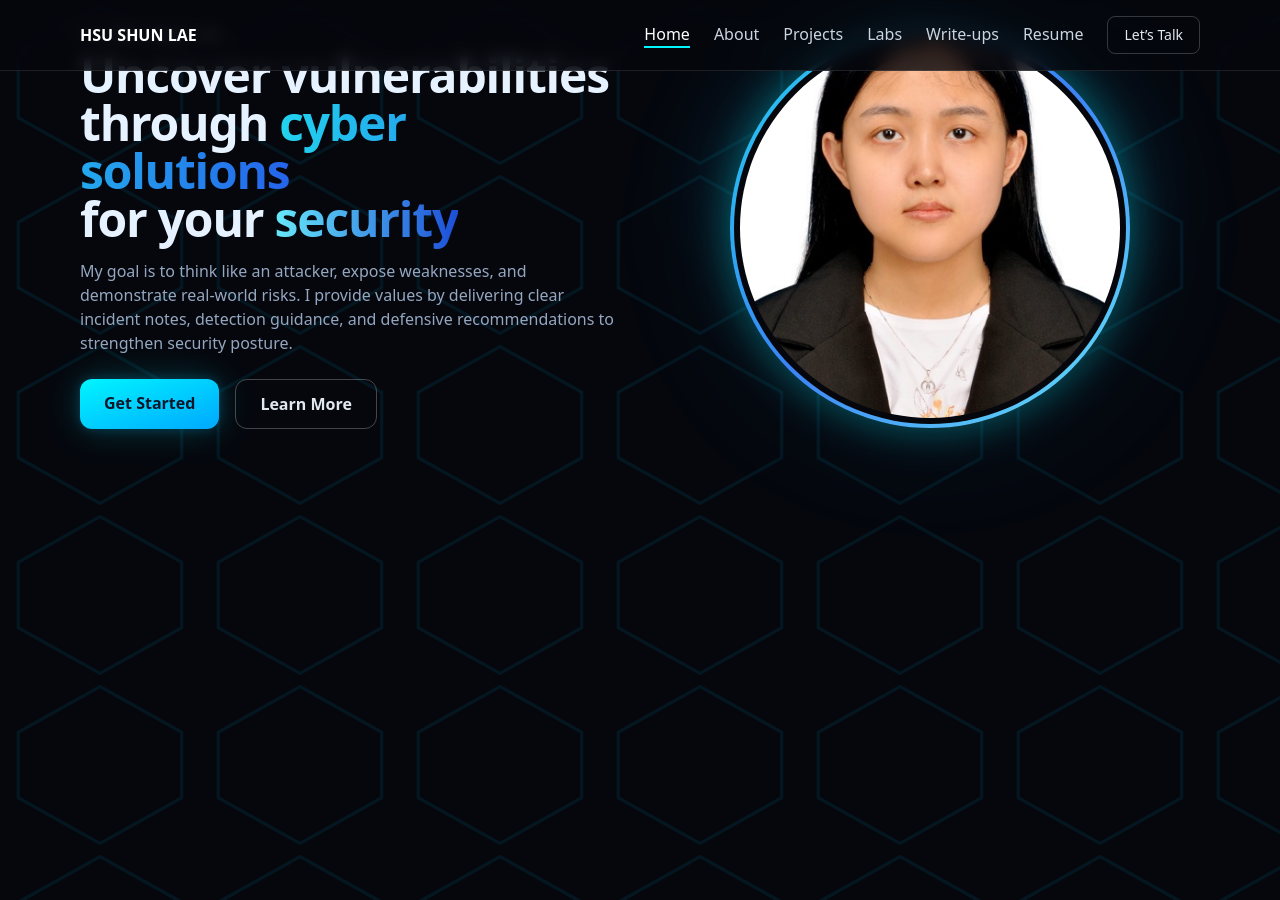
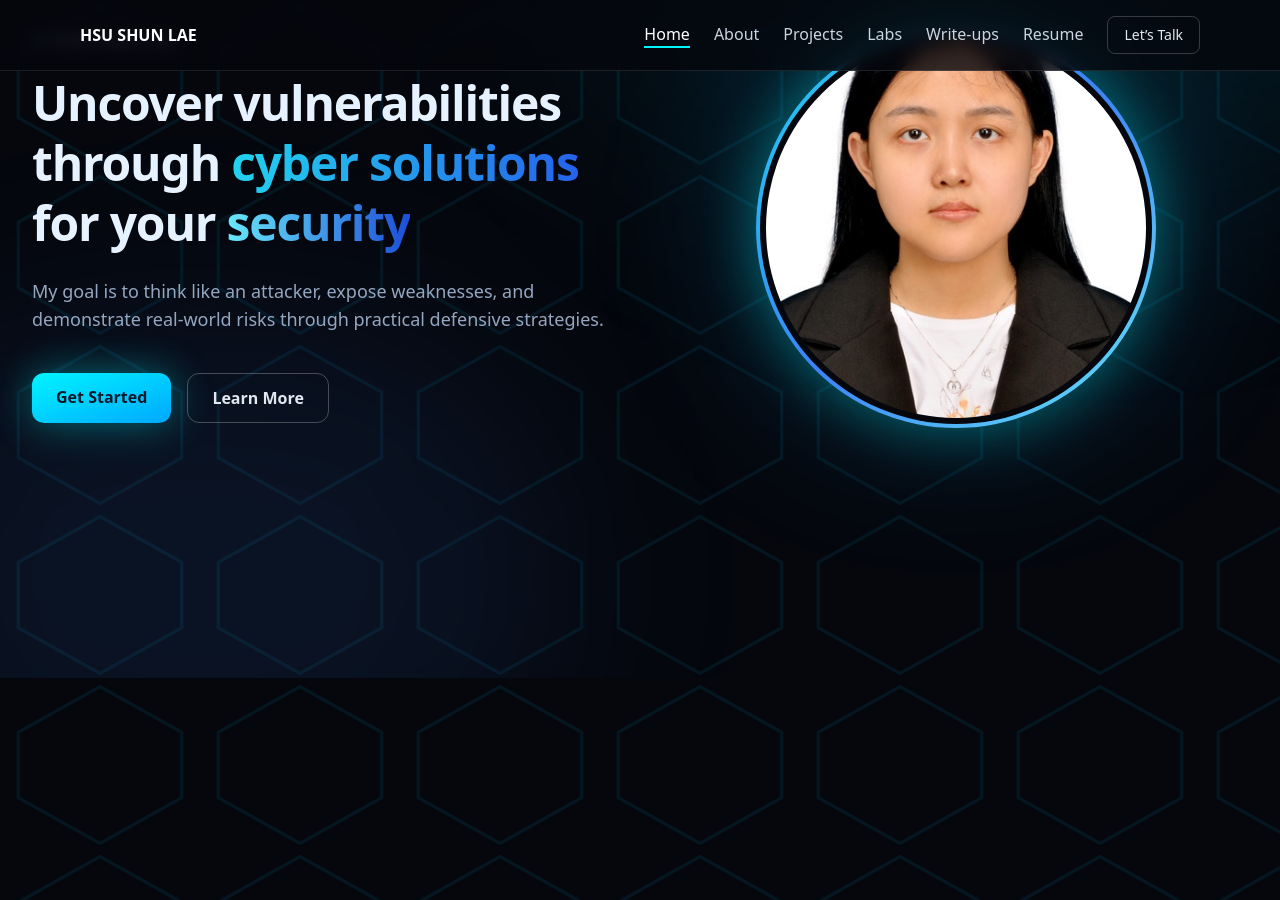
Before and after one commit to HsuShunLae/HsuShunLae.github.io, a Jekyll site: the page built from index.md, in a window 1280 px wide and 900 px high, scrolled down 342 px. Built offline with Jekyll 4.4.1, drawn with Linux system fonts in a browser that asks for light colours; nearby versions of some CDN libraries.

Commit message:
Update index.md

```diff
--- a/index.md
+++ b/index.md
@@ -83,21 +83,43 @@ title: Home
 <main class="pt-24">
 
 <!-- HERO SECTION -->
-<section id="home" class="min-h-screen flex items-center">
-  <div class="mx-auto grid w-[min(1120px,92%)] items-center gap-10 md:grid-cols-2">
+<section id="home" class="relative min-h-screen flex items-center overflow-hidden">
 
-    <div>
-      <p class="mb-2 text-xs tracking-[0.18em] uppercase text-slate-300">
+  <!-- Background glow layers -->
+  <div class="absolute inset-0 -z-10">
+    <div class="absolute w-[900px] h-[600px] bg-cyan-500/10 blur-[120px] top-[-200px] right-[-200px] rounded-full"></div>
+    <div class="absolute w-[700px] h-[500px] bg-blue-500/10 blur-[100px] bottom-[-150px] left-[-150px] rounded-full"></div>
+  </div>
+
+  <div class="mx-auto w-full max-w-[1300px] px-8 grid md:grid-cols-2 gap-12 items-center">
+
+    <!-- LEFT SIDE -->
+    <div class="space-y-6">
+
+      <p class="text-xs tracking-[0.18em] uppercase text-slate-300">
         I’m <strong>Hsu Shun Lae</strong>
       </p>
 
-      <h1 class="mb-4 text-4xl font-extrabold leading-tight tracking-tight sm:text-5xl"> Uncover vulnerabilities through <span class="text-transparent bg-clip-text bg-gradient-to-r from-cyan-400 to-blue-600"> cyber solutions </span ><br /> for your <span class="text-transparent bg-clip-text bg-gradient-to-r from-cyan-300 to-blue-700">security</span> </h1>
+      <h1 class="text-5xl font-extrabold leading-tight tracking-tight">
+        Uncover vulnerabilities through
+        <span class="text-transparent bg-clip-text bg-gradient-to-r from-cyan-400 to-blue-600">
+          cyber solutions
+        </span>
+        for your
+        <span class="text-transparent bg-clip-text bg-gradient-to-r from-cyan-300 to-blue-700">
+          security
+        </span>
+      </h1>
 
-     <p class="max-w-prose text-mute"> My goal is to think like an attacker, expose weaknesses, and demonstrate real-world risks. I provide values by delivering clear incident notes, detection guidance, and defensive recommendations to strengthen security posture. </p>
+      <p class="text-mute max-w-xl text-lg">
+        My goal is to think like an attacker, expose weaknesses,
+        and demonstrate real-world risks through practical
+        defensive strategies.
+      </p>
 
-      <div class="mt-6 flex gap-4">
+      <div class="flex gap-4 pt-4">
         <a href="#projects"
-           class="rounded-xl bg-gradient-to-br from-neonCyan to-neonBlue px-6 py-3 font-semibold text-slate-900 glow transition hover:-translate-y-1">
+           class="rounded-xl bg-gradient-to-br from-neonCyan to-neonBlue px-6 py-3 font-semibold text-slate-900 shadow-[0_0_40px_rgba(0,245,255,0.4)] transition hover:-translate-y-1">
           Get Started
         </a>
         <a href="#about"
@@ -105,42 +127,32 @@ title: Home
           Learn More
         </a>
       </div>
+
     </div>
 
+    <!-- RIGHT SIDE -->
     <div class="relative flex justify-center">
-      <div class="absolute -inset-6 rounded-full blur-2xl"
-           style="background: radial-gradient(60% 60% at 50% 40%, rgba(0,245,255,.18), rgba(0,168,255,.08) 60%, transparent 61%);">
+
+      <div class="absolute -inset-12 rounded-full blur-3xl opacity-60"
+           style="background: radial-gradient(circle at center, rgba(0,245,255,0.3), rgba(0,168,255,0.25), transparent 70%);">
       </div>
 
-      <div class="relative flex justify-center">
-
-  <!-- OUTER GLOW -->
-  <div class="absolute -inset-10 rounded-full blur-3xl opacity-60"
-       style="background: radial-gradient(circle at center, rgba(0,245,255,0.35), rgba(0,168,255,0.25), transparent 70%);">
-  </div>
-
-  <!-- GRADIENT FRAME -->
-  <div class="relative p-[4px] rounded-full bg-gradient-to-br from-cyan-400 via-blue-500 to-cyan-300 shadow-[0_0_40px_rgba(0,245,255,0.35)]">
-
-    <!-- INNER DARK RING -->
-    <div class="p-[6px] rounded-full bg-base">
-
-      <!-- IMAGE -->
-      <div class="aspect-square w-[380px] overflow-hidden rounded-full">
-        <img src="{{ '/assets/img/HsuShun.png' | relative_url }}"
-             alt="Portrait"
-             class="w-full h-full object-cover">
+      <div class="relative p-[4px] rounded-full bg-gradient-to-br from-cyan-400 via-blue-500 to-cyan-300 shadow-[0_0_60px_rgba(0,245,255,0.4)]">
+        <div class="p-[6px] rounded-full bg-base">
+          <div class="aspect-square w-[380px] overflow-hidden rounded-full">
+            <img src="{{ '/assets/img/HsuShun.png' | relative_url }}"
+                 alt="Portrait"
+                 class="w-full h-full object-cover">
+          </div>
+        </div>
       </div>
-
-    </div>
-  </div>
-
-</div>
 
     </div>
 
   </div>
 </section>
+
+
 
 <!-- ABOUT -->
 <section id="about" class="min-h-screen flex items-center">
```
